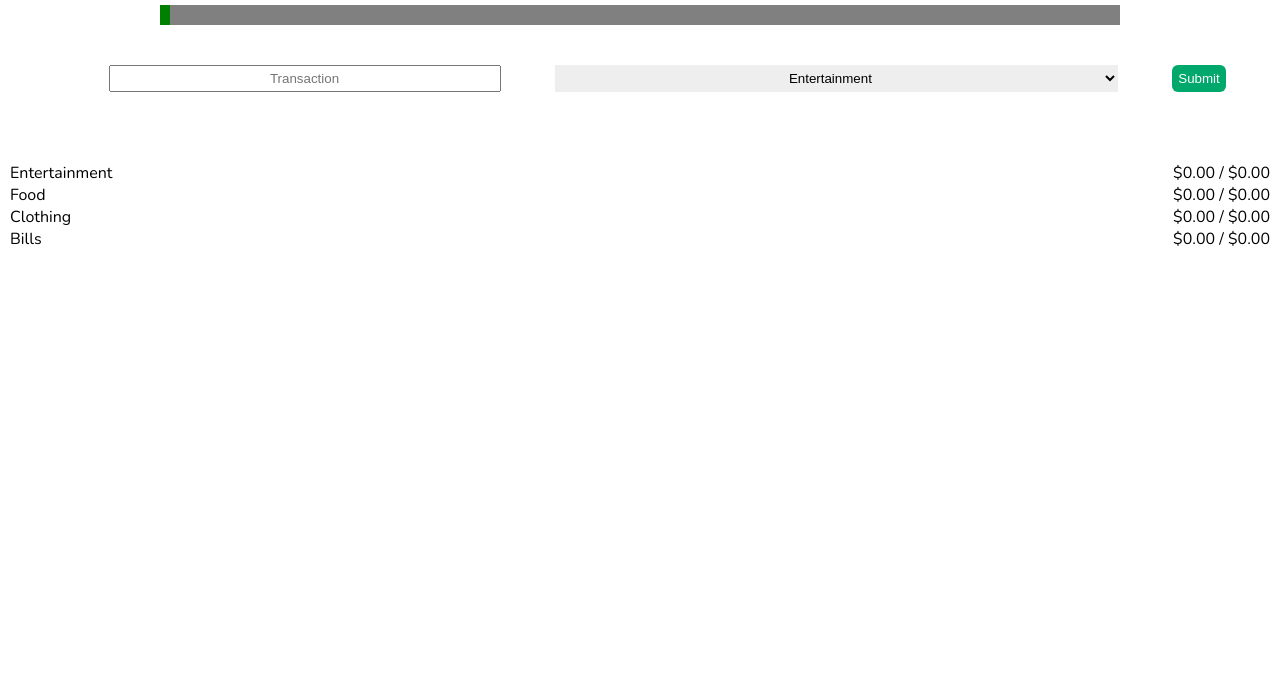
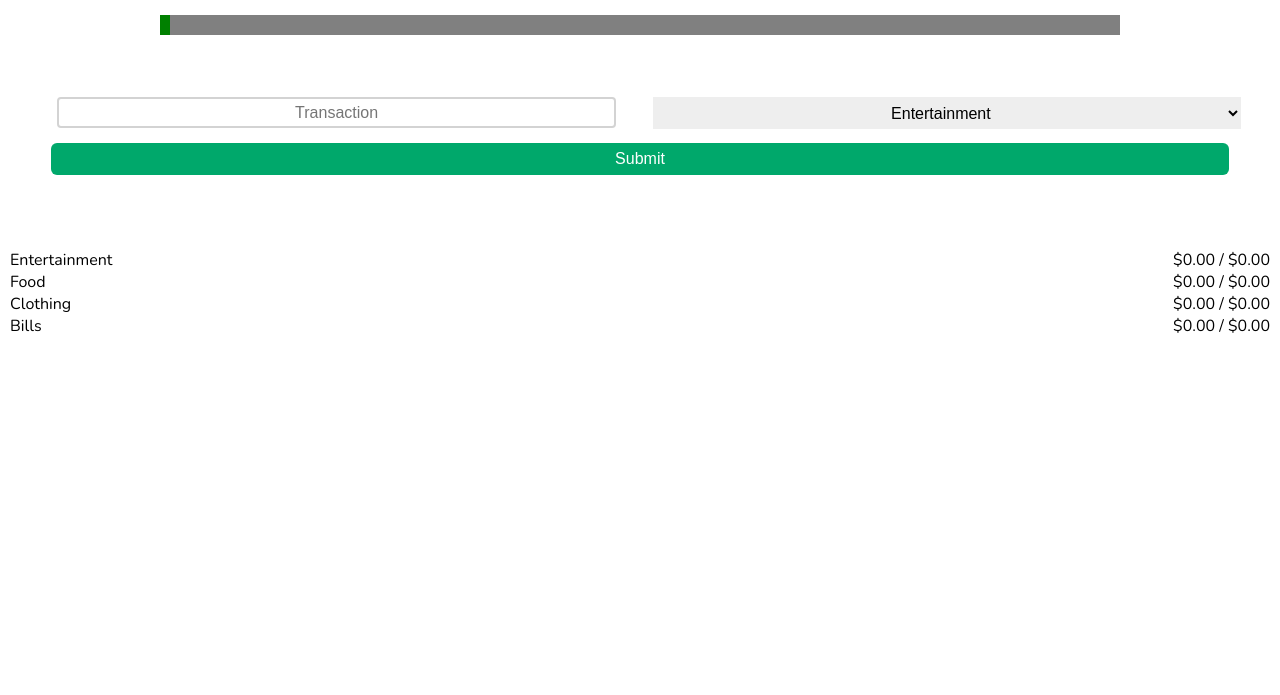
Before and after one commit to benjamindrolls/BudgetBuddyProject, a plain HTML site: page index.html in a window 1280 px wide. Shown: the part 105-800 px from the top of the page. Drawn offline with nearby package versions, Linux system fonts and the light colour scheme.

Commit message:
added styling and adjusted button layout

```diff
--- a/styles.css
+++ b/styles.css
@@ -25,8 +25,12 @@ h2{
   background-color: green;
 }
 #moneySpent{
-  width: 30%;
+  width: 43%;
+  height: 25px;
   text-align: center;
+  border: 2px solid lightgrey;
+  border-radius: 4px;
+  font-size: 16px;
 }
 .container {
     display: flex;
@@ -36,10 +40,14 @@ h2{
 .column1 {
     flex: 1;
 }
-/* .column2 {
-
-
-} */
+#categoryDropdown{
+  width: 46%;
+  height: 32px;
+  margin-left: 8px;
+  margin-right: 10px;
+  text-align: center;
+  font-size: 16px;
+}
 
 #budgetContainer{
     width: 100%;
@@ -67,7 +75,7 @@ body {
     padding-right: 10px;
     padding-bottom: 4px;
     padding-left: 12px;
-    height: 40px;
+    height: 50px;
     text-decoration: none;
     font-size: 10px;
     line-height: 50px;
@@ -83,11 +91,6 @@ body {
     /* background-color: #ddd; */
     color: black;
   }
-
-  /* .header a.active {
-    /* background-color: dodgerblue;
-    color: white;
-  } */
 
   .links {
     float: right;
@@ -164,8 +167,9 @@ select {
 }
 
 .form{
-    padding-top: 40px;
+  padding-top: 62px;
   margin-bottom: 30px;
+  height: 82px;
   display: flex;
   flex-wrap: wrap;
   justify-content: space-evenly;
@@ -176,6 +180,10 @@ select {
   color: white;
   border-radius: 6px;
   border: none;
+  height: 32px;
+  width: 92%;
+  margin-top: 10px;
+  font-size: 16px;
 
 }
 .alert{
```
Lines whose indentation alone changed are shown as unchanged.
